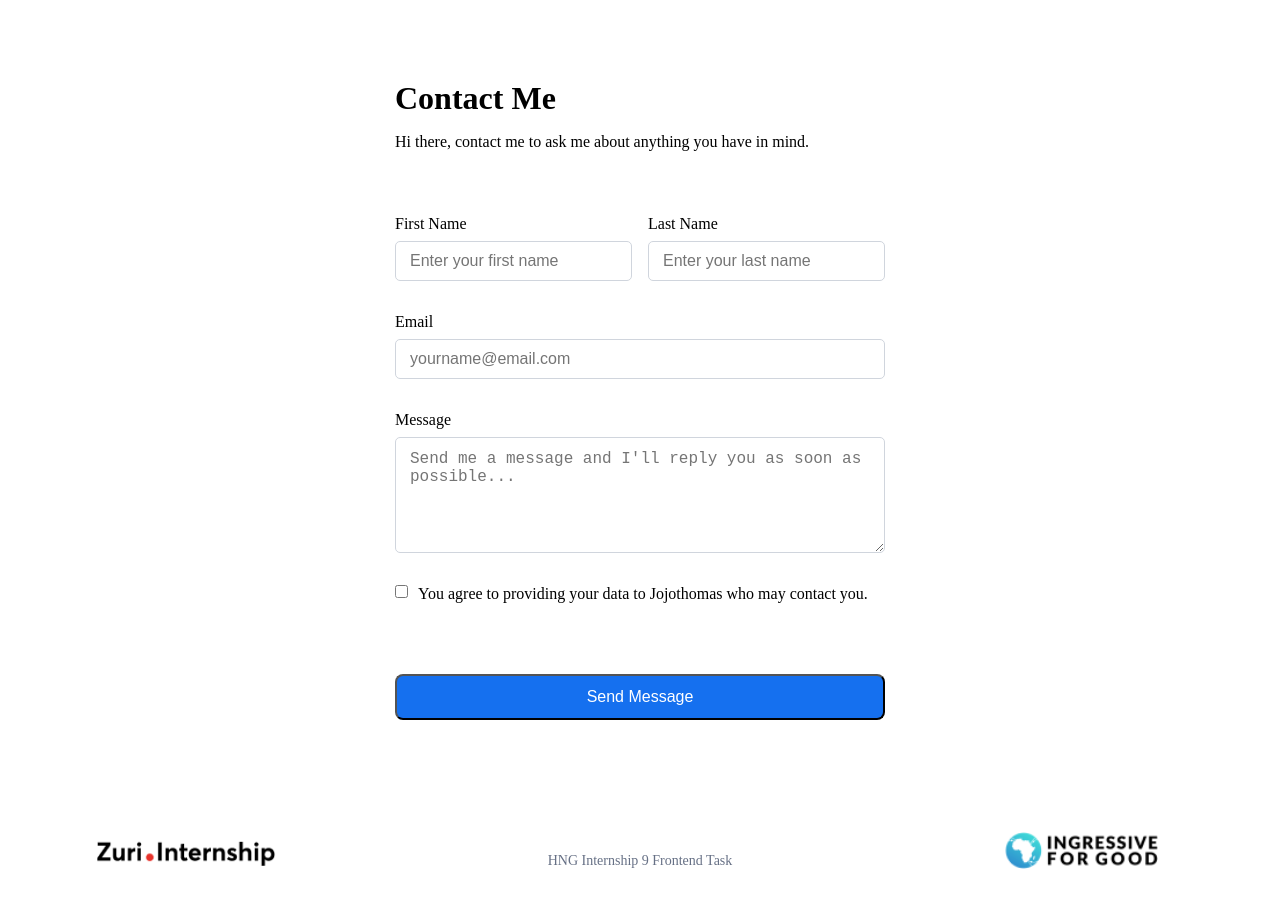
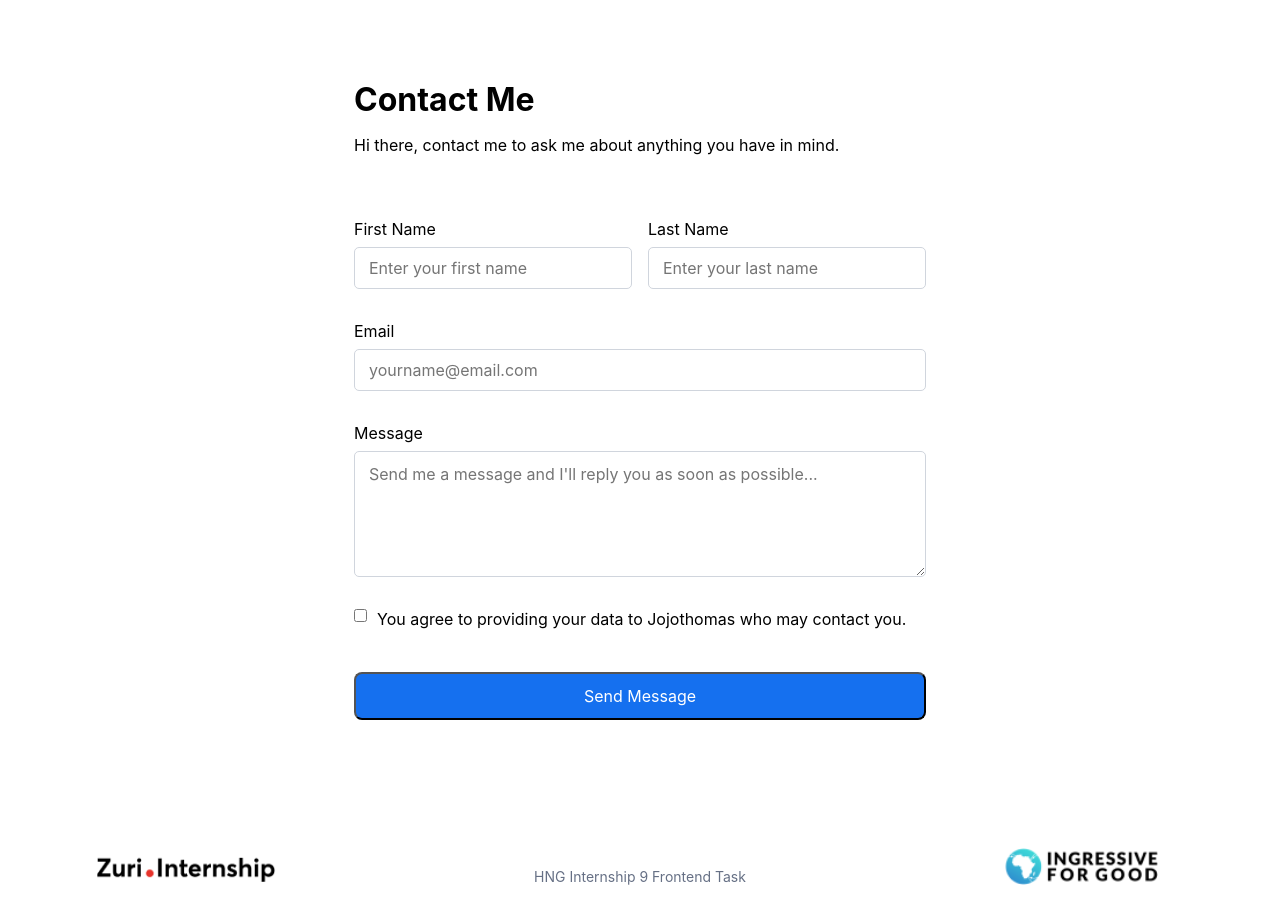
Before and after one commit to jojothomas1515/myhngi9, a React (Create React App) app: page /contact in a window 1280 px wide. Built offline with nearby package versions, Linux system fonts and the light colour scheme.

Commit message:
done and dusted lol

```diff
--- a/src/App.css
+++ b/src/App.css
@@ -3,6 +3,7 @@
     margin: 0;
     padding: 0;
     color:#000000;
+    font-family: Inter, "URW Gothic";
 }
 
 a {
--- a/src/App.js
+++ b/src/App.js
@@ -9,7 +9,7 @@ function App() {
     return (
         <Routes>
             <Route path={"/"} exact element={<Home/>}/>
-            <Route path={'/contact'} element={<Contact/>}/>
+            <Route path={'/contact'} exact element={<Contact/>}/>
         </Routes>
 
     );
--- a/src/pages/Contact.jsx
+++ b/src/pages/Contact.jsx
@@ -4,26 +4,20 @@ import '../styles/Contact.css' // stylesheet importation
 
 function Contact() {
     const [bd, setBd] = useState(null)
+    const [ebd, setEbd] = useState(null)
+    const [fn, setFn] = useState(null)
+    const [ln, setLn] = useState(null)
     const te = useRef()
-    useEffect(()=>{
-        console.log(te.current)
-    })
-    function check(e)
-    {
+
+    function check(e,) {
         e.preventDefault()
-        if (te.current.value === "")
-        {
-            setBd('err')
-        }
-        else
-        {
-            setBd('')
-        }
+
+        alert("thanks for trying to contact me :)")
     }
 
     return (<>
 
-        <div className={'container'}>
+        <div className={'container__contact'}>
             <form id={'form__container'} onSubmit={e => check(e)}>
                 <div className={'cm'}>
                     <h1>Contact Me</h1>
@@ -32,25 +26,39 @@ function Contact() {
 
                 <label className={'fn'}>
                     First Name
-                    <input id={'first_name'} name={'first_name'} type={"text"} placeholder={'Enter your first name'}/>
+                    <input id={'first_name'} name={'first_name'} type={"text"} required
+                           className={fn} onInput={() => setFn('')} onInvalid={() => setFn('err')}
+                           placeholder={'Enter your first name'}/>
+
                 </label>
                 <label className={'ln'}>
                     Last Name
-                    <input id={'Last_name'} name={'last_name'} type={'text'} placeholder={'Enter your last name'}/>
+                    <input id={'Last_name'} name={'last_name'} type={'text'} required
+                           className={ln} onInput={() => setLn('')} onInvalid={() => setLn('err')}
+                           placeholder={'Enter your last name'}/>
                 </label>
                 <label className={'em'}>
                     Email
-                    <input id={'email'} name={'email'} type={'email'} placeholder={'yourname@email.com'}/>
+                    <input id={'email'} className={ebd} name={'email'} type={'email'} required
+                           placeholder={'yourname@email.com'} pattern="[a-z0-9._%+-]+@[a-z0-9.-]+\.[a-z]{2,4}$"
+                           onInvalid={(e) => {
+                               setEbd('err')
+                           }}
+                           onInput={() => setEbd('')}/>
                 </label>
                 <label className={'msg'}>
                     Message
-                    <textarea id={'message'} rows={5} ref={te} className={bd}
+                    <textarea id={'message'} rows={5} ref={te} className={bd} onInput={(e) => {
+                        setBd('')
+                    }}
+                              required
+                              onInvalid={() => setBd('err')}
                               placeholder={'Send me a message and I\'ll reply you as soon as possible...'}>
 
                     </textarea>
                 </label>
                 <label id={"agree"} className={'ckb'}>
-                    <input type={'checkbox'} id={'checkbox'}/>
+                    <input type={'checkbox'} id={'checkbox'} required/>
                     You agree to providing your data to Jojothomas who may contact you.
                 </label>
                 <button id={'btn__submit'} className={'btn'}>Send Message</button>
--- a/src/pages/Home.jsx
+++ b/src/pages/Home.jsx
@@ -6,6 +6,7 @@ import Footer from "../components/Footer";
 
 function Home(props) {
     return (
+        <>
         <div className={'container'}>
             <div className="profile__info">
                 <img id={'profile__img'} src={require('../assets/48474390.jpeg')}
@@ -34,8 +35,9 @@ function Home(props) {
                 <a href="https://github.com/jojothomas1515" className="git"><img src={require('../assets/Icongit.png')}
                                                                                  alt="git"/></a>
             </div>
+        </div>
             <Footer/>
-        </div>
+    </>
     );
 }
 
--- a/src/styles/Contact.css
+++ b/src/styles/Contact.css
@@ -1,14 +1,15 @@
-.container {
+.container__contact {
   display: flex;
   padding-bottom: 1rem;
+  margin-bottom: 3rem;
 }
 @media screen and (min-width: 700px) {
-  .container {
+  .container__contact {
     height: 100vh;
     padding-bottom: 0;
   }
 }
-.container #form__container {
+.container__contact #form__container {
   margin-top: 50px;
   justify-self: center;
   display: grid;
@@ -21,7 +22,7 @@
   padding: 1rem 1rem;
 }
 @media screen and (min-width: 700px) {
-  .container #form__container {
+  .container__contact #form__container {
     margin: auto auto;
     grid-template-columns: 1fr 1fr;
     grid-template-rows: repeat(5, 1fr);
@@ -31,60 +32,67 @@
     height: 80% !important;
     grid-template-areas: "cm cm" "fn ln" "em em" "msg msg" "ckb ckb" "btn btn";
   }
-  .container #form__container .cm {
+  .container__contact #form__container .cm {
     grid-area: cm;
   }
-  .container #form__container .fn {
+  .container__contact #form__container .fn {
     grid-area: fn;
   }
-  .container #form__container .ln {
+  .container__contact #form__container .ln {
     grid-area: ln;
   }
-  .container #form__container .em {
+  .container__contact #form__container .em {
     grid-area: em;
   }
-  .container #form__container .msg {
+  .container__contact #form__container .msg {
     grid-area: msg;
   }
-  .container #form__container .ckb {
+  .container__contact #form__container .ckb {
     grid-area: ckb;
   }
-  .container #form__container .btn {
+  .container__contact #form__container .btn {
     grid-area: btn;
   }
 }
-.container #form__container > div:first-child {
+.container__contact #form__container > div:first-child {
   margin-bottom: 2rem;
 }
-.container #form__container > div:first-child h1 {
+.container__contact #form__container > div:first-child h1 {
   margin-bottom: 1rem;
 }
-.container label {
+.container__contact label {
   display: flex;
   flex-direction: column;
   height: max-content;
   gap: 0.5rem;
 }
-.container label > input[type=text], .container label > input[type=email] {
+.container__contact label > input[type=text], .container__contact label > input[type=email] {
   padding: 10px 14px;
 }
-.container label input, .container label textarea {
+.container__contact label input, .container__contact label textarea {
   border-radius: 5px;
   border: 1px solid #D0D5DD;
   padding: 12px 14px 12px 14px;
   font-size: 16px;
 }
-.container label#agree {
+.container__contact label#agree {
   flex-direction: row;
   align-items: start;
   gap: 10px;
 }
-.container #btn__submit {
+.container__contact #btn__submit {
   border-radius: 8px;
   padding: 12px 20px 12px 20px;
   background: #1570EF;
   color: #ffffff;
   font-size: 16px;
+  transition-property: background-color, translate, box-shadow;
+  transition: 150ms ease-in, 150ms ease-in;
+}
+.container__contact #btn__submit:hover {
+  box-shadow: 0px 2px 2px 0px #667085;
+  translate: 0 -2px;
+  background-color: #0d59c4;
 }
 
 .err {
--- a/src/styles/Contact.scss
+++ b/src/styles/Contact.scss
@@ -1,6 +1,7 @@
-.container {
+.container__contact {
   display: flex;
   padding-bottom: 1rem;
+  margin-bottom: 3rem;
   @media screen and (min-width: 700px) {
     height: 100vh;
     padding-bottom: 0;
@@ -100,11 +101,19 @@
     background: #1570EF;
     color: #ffffff;
     font-size: 16px;
+    transition-property: background-color, translate, box-shadow;
+    transition: 150ms ease-in, 150ms ease-in;
+
+    &:hover {
+      box-shadow: 0px 2px 2px 0px #667085;
+      translate: 0 -2px;
+      background-color: darken(#1570EF, 10);
+    }
 
 
   }
 }
 
-.err{
+.err {
   border: 2px solid red !important;
 }
```
Also changed, not shown: 1 other file (tests, documents, lock files or other folders).
